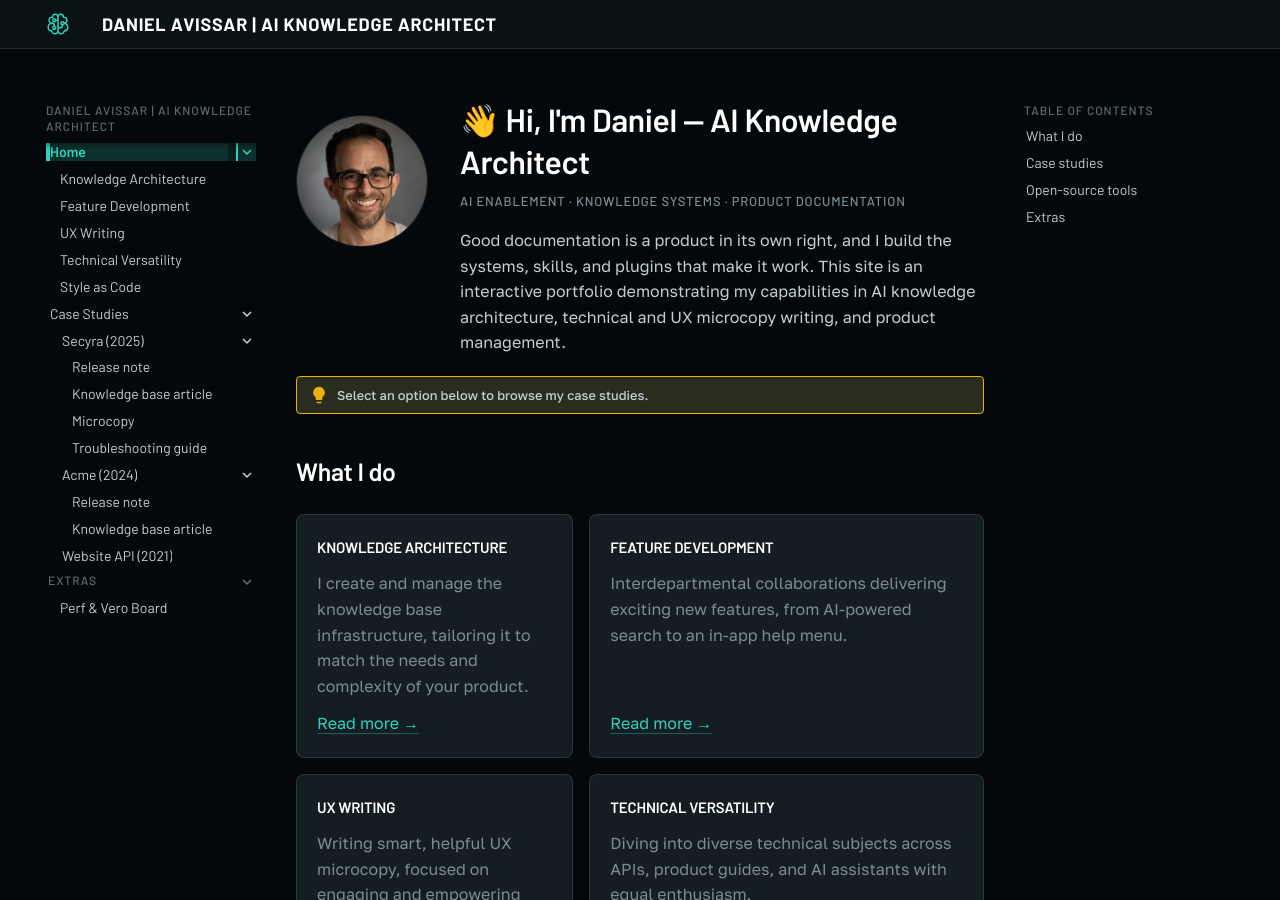
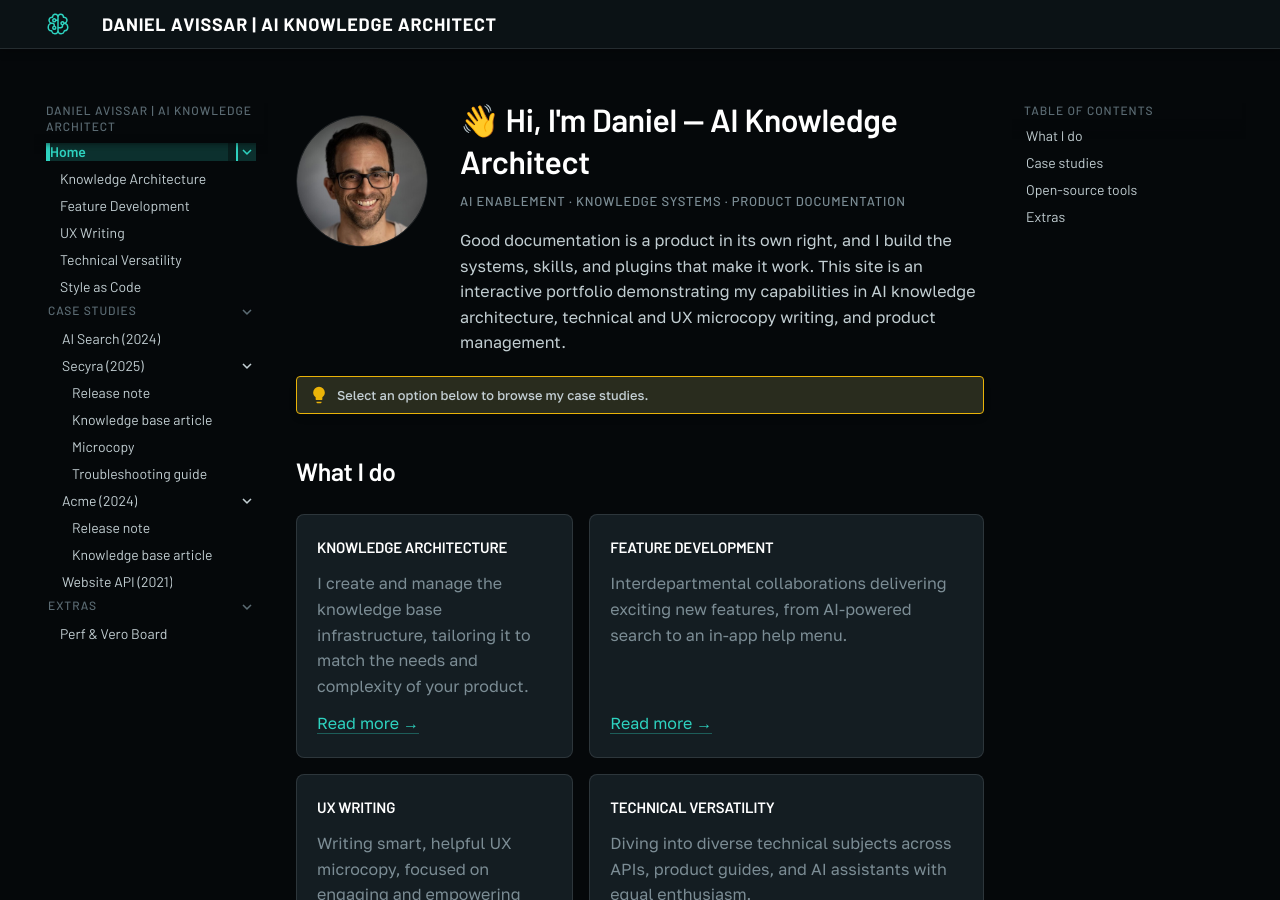
Before and after one commit to iiimonfiiire/daniel-avissar-portfolio, an MkDocs documentation site: the page built from docs/index.md, in a window 1280 px wide and 900 px high. Built offline with MkDocs 1.6.1 and Material for MkDocs 9.7.7, drawn with Linux system fonts in a browser that asks for light colours.

Commit message:
Show the AI Search case study in the navigation menu
With navigation.indexes on, Material treats a bare index.md directly under a
section as that section's landing page and drops it from the child list. The
entry vanished and the Case Studies label became a link to the page.

Nest it in its own section, the same shape as Website API.

Co-Authored-By: Claude Opus 5.5 <noreply@anthropic.com>
Claude-Session: https://claude.ai/code/session_01KBezRNf4Q8aZhLj7C27j5m

```diff
--- a/mkdocs.yml
+++ b/mkdocs.yml
@@ -86,7 +86,8 @@ nav:
       - Technical Versatility: what-i-do/technical-versatility.md
       - Style as Code: what-i-do/style-as-code.md
   - Case Studies:
-      - AI Search (2024): case-studies/ai-search-2024/index.md
+      - AI Search (2024):
+          - case-studies/ai-search-2024/index.md
       - Secyra (2025):
           - case-studies/secyra-2025/index.md
           - Release note: case-studies/secyra-2025/release-note.md
```
